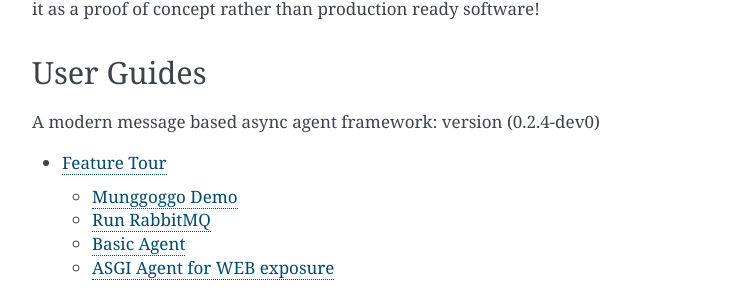
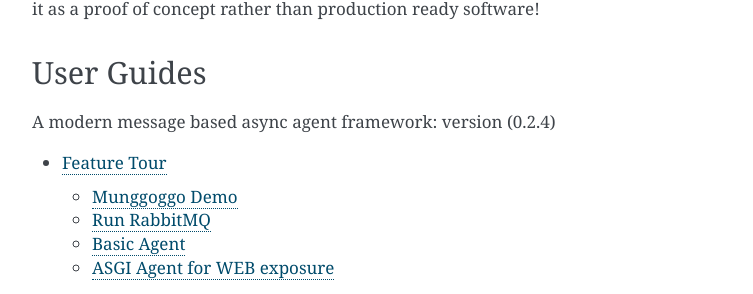
Before and after one commit to sysid/munggoggo, a Sphinx documentation site: the page built from docs/source/index.rst, in a window 1280 px wide and 900 px high, scrolled down 2116 px. Shown: the part 150-444 px from the top of the window, without its empty margins (388-1141 px from the left). Built offline with Sphinx 7.4.7, drawn with Linux system fonts in a browser that asks for light colours.

Commit message:
Bump version: 0.2.4-dev0 → 0.2.4

```diff
--- a/README.rst
+++ b/README.rst
@@ -111,7 +111,7 @@
 
 User Guides
 -----------
-A modern message based async agent framework: version (0.2.3)
+A modern message based async agent framework: version (0.2.4)
 
 .. toctree::
    :maxdepth: 2
--- a/docs/source/index.rst
+++ b/docs/source/index.rst
@@ -111,7 +111,7 @@
 
 User Guides
 -----------
-A modern message based async agent framework: version (0.2.4-dev0)
+A modern message based async agent framework: version (0.2.4)
 
 .. toctree::
    :maxdepth: 2
--- a/munggoggo/__init__.py
+++ b/munggoggo/__init__.py
@@ -1 +1 @@
-VERSION = "0.2.4-dev0"
+VERSION = "0.2.4"
```
Also changed, not shown: .bumpversion.cfg, 2 other files.
